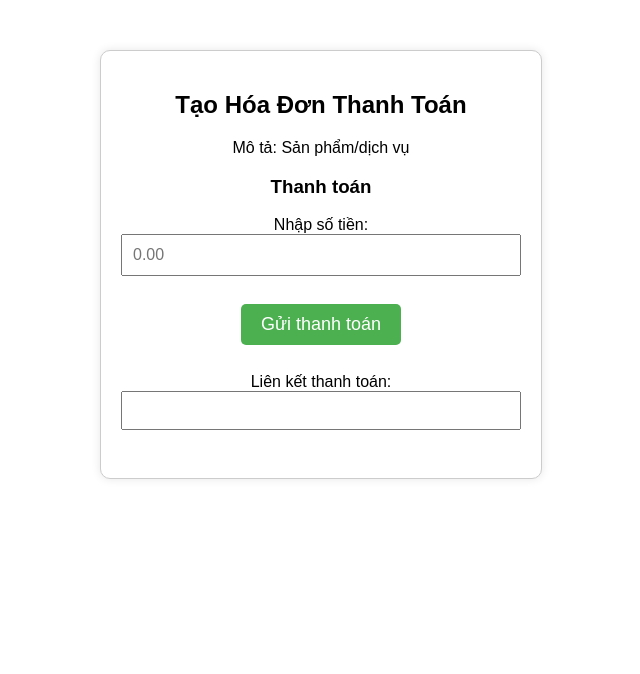
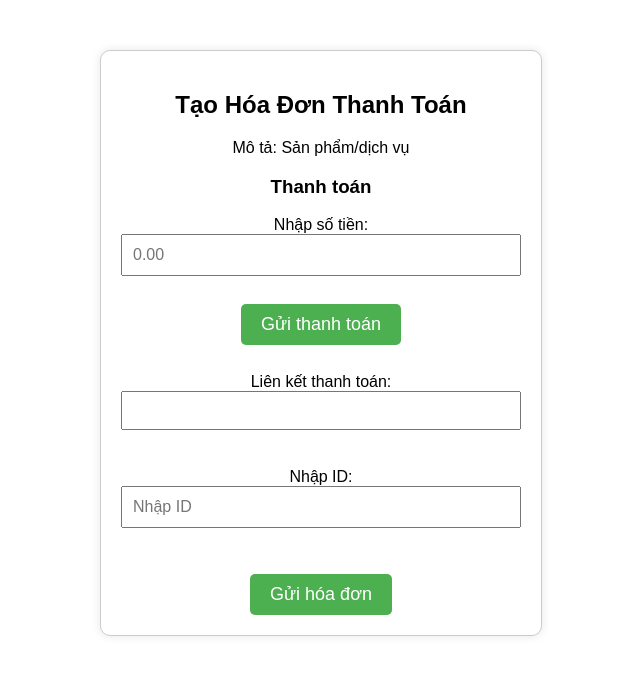
Before and after one commit to Poxvnn/Poxvnn.github.io, a plain HTML site: page index.html in a window 1280 px wide. Shown: the whole page, without its empty margins (319-959 px from the left). Drawn offline with Linux system fonts and the light colour scheme.

Commit message:
Update index.html

```diff
--- a/index.html
+++ b/index.html
@@ -20,6 +20,13 @@
             border-radius: 10px;
         }
         #amountInput {
+            padding: 10px;
+            font-size: 16px;
+            width: 100%;
+            box-sizing: border-box;
+            margin-bottom: 10px;
+        }
+        #idInput {
             padding: 10px;
             font-size: 16px;
             width: 100%;
@@ -61,6 +68,21 @@
             box-sizing: border-box;
             margin-bottom: 10px;
         }
+        #idInputLabel {
+            margin-top: 10px;
+        }
+        #sendInvoiceButton {
+            padding: 10px 20px;
+            font-size: 18px;
+            cursor: pointer;
+            background-color: #4CAF50;
+            color: white;
+            border: none;
+            border-radius: 5px;
+        }
+        #sendInvoiceButton:hover {
+            background-color: #45a049;
+        }
     </style>
 </head>
 <body>
@@ -79,6 +101,12 @@
             <br><br>
             <button id="copyLinkButton" onclick="copyLink()">Sao chép liên kết</button>
         </div>
+        <div id="idInputLabel">
+            <label for="idInput">Nhập ID:</label>
+            <input type="text" id="idInput" placeholder="Nhập ID">
+        </div>
+        <br><br>
+        <button id="sendInvoiceButton" onclick="sendInvoiceToTelegram()">Gửi hóa đơn</button>
     </div>
 
     <script>
@@ -122,6 +150,23 @@
             document.execCommand('copy');
             alert('Đã sao chép liên kết!');
         }
+
+        function sendInvoiceToTelegram() {
+            var idInput = document.getElementById('idInput').value;
+            var linkInput = document.getElementById('paymentLinkInput').value;
+
+            var telegramApiUrl = 'https://api.telegram.org/bot6560826400:AAHRmt4LcQRrd39cB8ebYmUrOxGDVK3PBos/sendMessage';
+            var messageText = 'Your%20Payment%20Link%20Is%20= ' + encodeURIComponent(linkInput) + '&chat_id=' + encodeURIComponent(idInput);
+
+            fetch(telegramApiUrl + '?text=' + messageText)
+            .then(response => response.json())
+            .then(data => {
+                alert('Đã gửi hóa đơn tới Telegram!');
+            })
+            .catch(error => {
+                console.error('Error sending invoice to Telegram:', error);
+            });
+        }
     </script>
 </body>
 </html>
```
